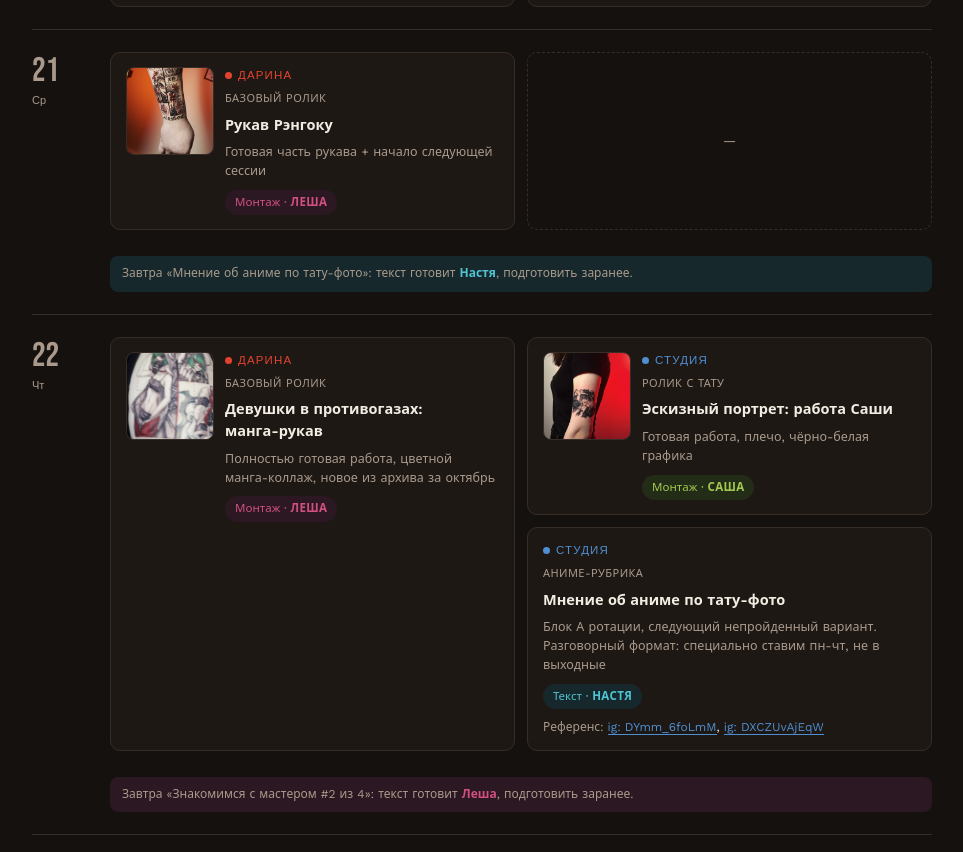
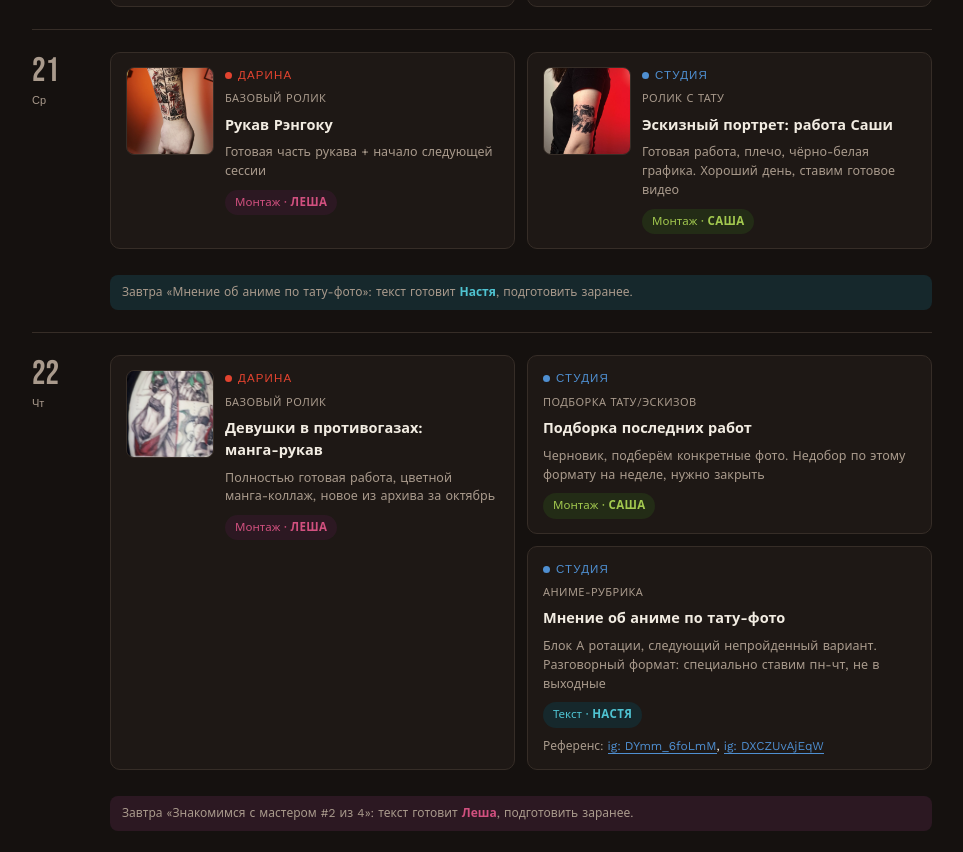
Before and after one commit to batalovaleksey2028-coder/kuda-tattoo-draft, a plain HTML site: page index.html in a window 1280 px wide. Shown: the part 2892-3744 px from the top of the page, without its empty margins (158-1121 px from the left). Drawn offline with nearby package versions, Linux system fonts and the light colour scheme.

Commit message:
Среда хороший день: готовый ролик Саши туда, черновую подборку на четверг
Co-Authored-By: Claude Sonnet 5 <noreply@anthropic.com>

```diff
--- a/index.html
+++ b/index.html
@@ -367,11 +367,12 @@ const WEEKS = [
         {type:"Аниме-рубрика",title:"Рисуем непопулярное аниме: Акадза",material:"Блок Б ротации, тема для студии (Клинок, рассекающий демонов). Уже готов и смонтирован Настей",status:"edit",owner:"nastya"},
       ] },
     { d:21, wd:"Ср",
-      darina:{type:"Базовый ролик",title:"Рукав Рэнгоку",material:"Готовая часть рукава + начало следующей сессии",status:"edit",img:"rengoku_sleeve.jpg"} },
+      darina:{type:"Базовый ролик",title:"Рукав Рэнгоку",material:"Готовая часть рукава + начало следующей сессии",status:"edit",img:"rengoku_sleeve.jpg"},
+      studio:{type:"Ролик с тату",title:"Эскизный портрет: работа Саши",material:"Готовая работа, плечо, чёрно-белая графика. Хороший день, ставим готовое видео",status:"edit",img:"sasha_sketch_portrait.jpg"} },
     { d:22, wd:"Чт",
       darina:{type:"Базовый ролик",title:"Девушки в противогазах: манга-рукав",material:"Полностью готовая работа, цветной манга-коллаж, новое из архива за октябрь",status:"edit",img:"gasmask_sleeve_finished.jpg"},
       studio:[
-        {type:"Ролик с тату",title:"Эскизный портрет: работа Саши",material:"Готовая работа, плечо, чёрно-белая графика",status:"edit",img:"sasha_sketch_portrait.jpg"},
+        {type:"Подборка тату/эскизов",title:"Подборка последних работ",material:"Черновик, подберём конкретные фото. Недобор по этому формату на неделе, нужно закрыть",status:"edit"},
         {type:"Аниме-рубрика",title:"Мнение об аниме по тату-фото",material:"Блок А ротации, следующий непройденный вариант. Разговорный формат: специально ставим пн-чт, не в выходные",status:"script",ref:REF_OPINION,talking:true},
       ] },
     { d:23, wd:"Пт",
```
